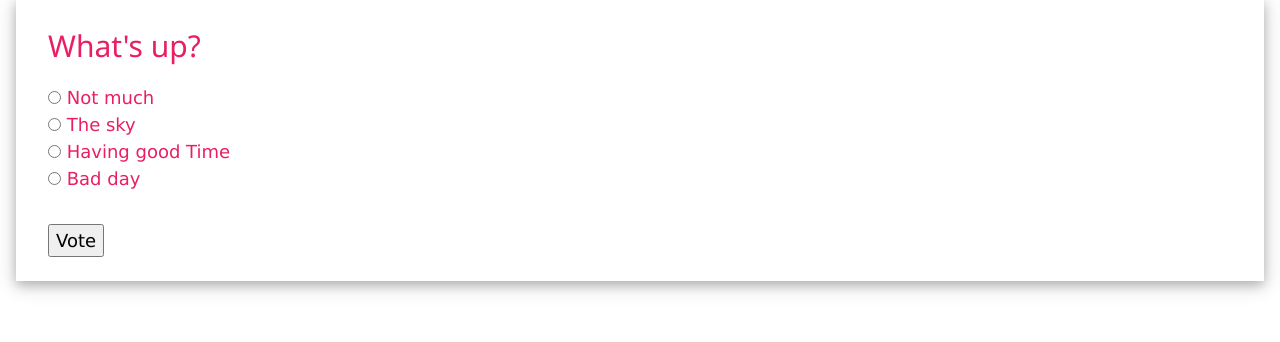
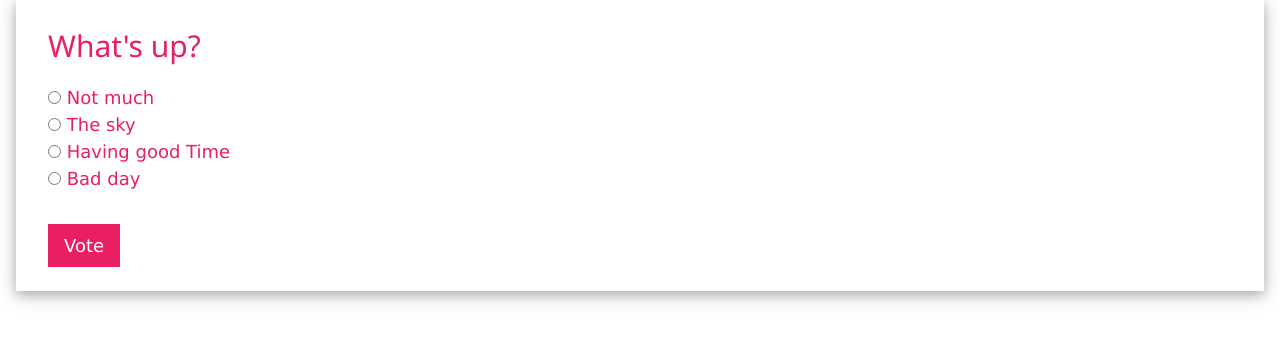
Before and after one commit to Dhanshree-Sonar/Polls-Django, a Django app: page /polls/1/ in a window 1280 px wide. Shown: the part 113-455 px from the top of the page. Run offline with Django 3.2, Linux system fonts and the light colour scheme; data comes from the database, SQL or seed files in the repository.

Commit message:
Feat: Add style to vote button

```diff
--- a/polls/templates/polls/detail.html
+++ b/polls/templates/polls/detail.html
@@ -27,7 +27,7 @@
         {% endfor %}
         </div>
         <input type="submit" value="Vote"
-        class="w3-margin"/>
+        class="w3-margin w3-button w3-pink"/>
       </form>
     </div>
 
```
